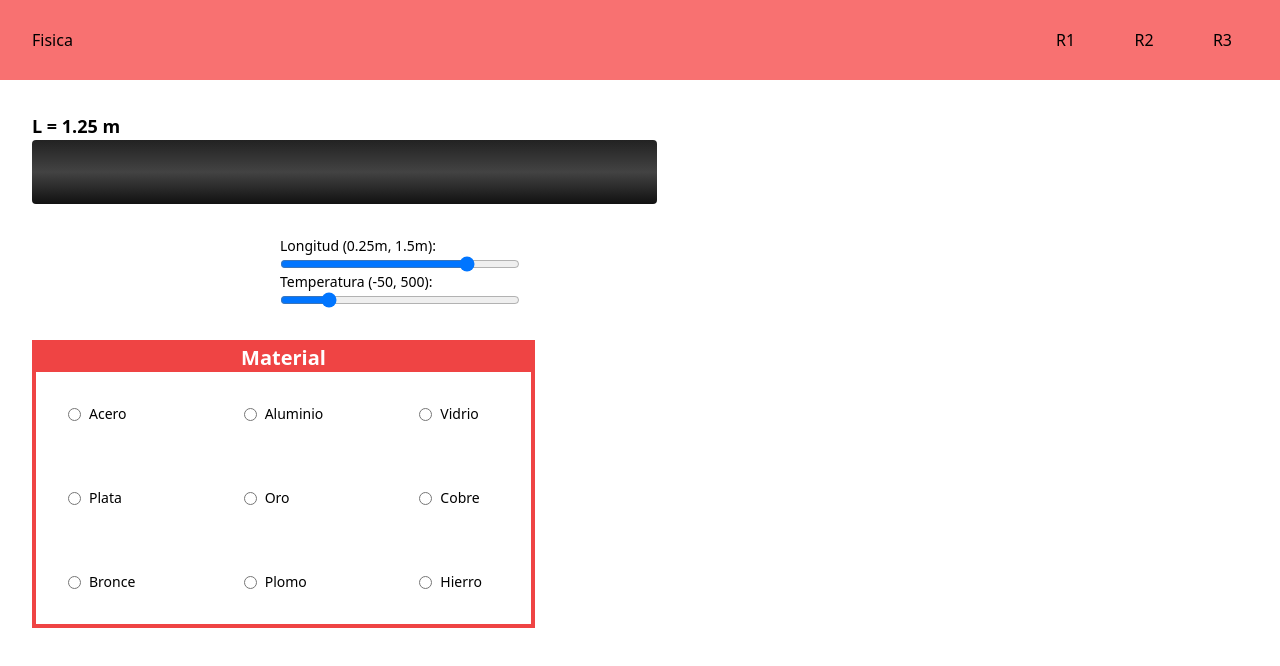
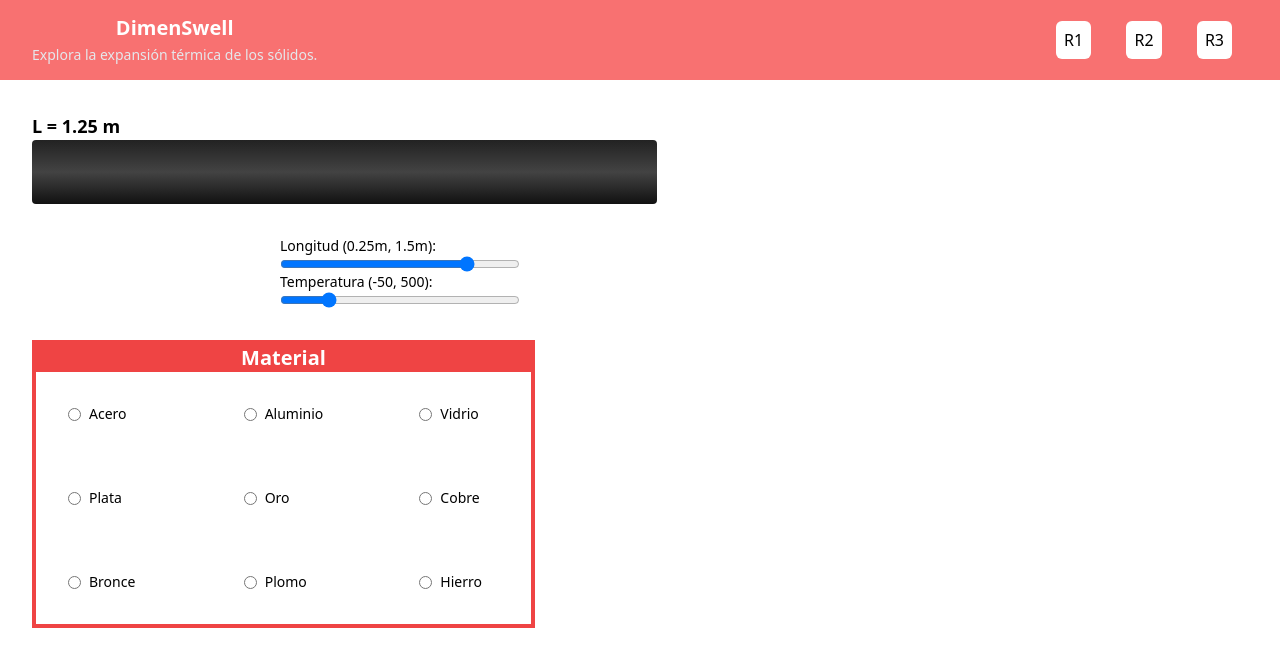
Before and after one commit to elcokiin/dimenswell, a React (Create React App) app: page / in a window 1280 px wide. Shown: the top 666 px of the page. Built offline with nearby package versions, Linux system fonts and the light colour scheme; the HTML template or start-up script is replaced by a standard one.

Commit message:
Change name of project

```diff
--- a/public/index.html
+++ b/public/index.html
@@ -24,7 +24,7 @@
       work correctly both with client-side routing and a non-root public URL.
       Learn how to configure a non-root public URL by running `npm run build`.
     -->
-    <title>React App</title>
+    <title>DimenSwell</title>
   </head>
   <body>
     <noscript>You need to enable JavaScript to run this app.</noscript>
--- a/src/components/Header.jsx
+++ b/src/components/Header.jsx
@@ -4,20 +4,21 @@ export const Header = () => {
     return (
         <nav className="flex w-full h-20 bg-red-400 justify-between items-center">
             <div className="ml-8">
-                <Link to="/">
-                    <span>Fisica</span>
+                <Link to="/" className='block text-center'>
+                    <h1 className='text-xl font-extrabold text-white'>DimenSwell</h1>
+                    <span className='text-sm font-light text-gray-200'>Explora la expansión térmica de los sólidos.</span>
                 </Link>
             </div>
             <div className="mr-12">
                 <ul className="flex w-44 justify-between">
                     <li>
-                        <Link to="/r1">R1</Link>
+                        <Link to="/r1" className='p-2 bg-white rounded-md hover:font-semibold'>R1</Link>
                     </li>
                     <li>
-                        <Link to="/r2">R2</Link>
+                        <Link to="/r2" className='p-2 bg-white rounded-md hover:font-semibold'>R2</Link>
                     </li>
                     <li>
-                        <Link to="/r3">R3</Link>
+                        <Link to="/r3" className='p-2 bg-white rounded-md hover:font-semibold'>R3</Link>
                     </li>
                 </ul>
             </div>
```
